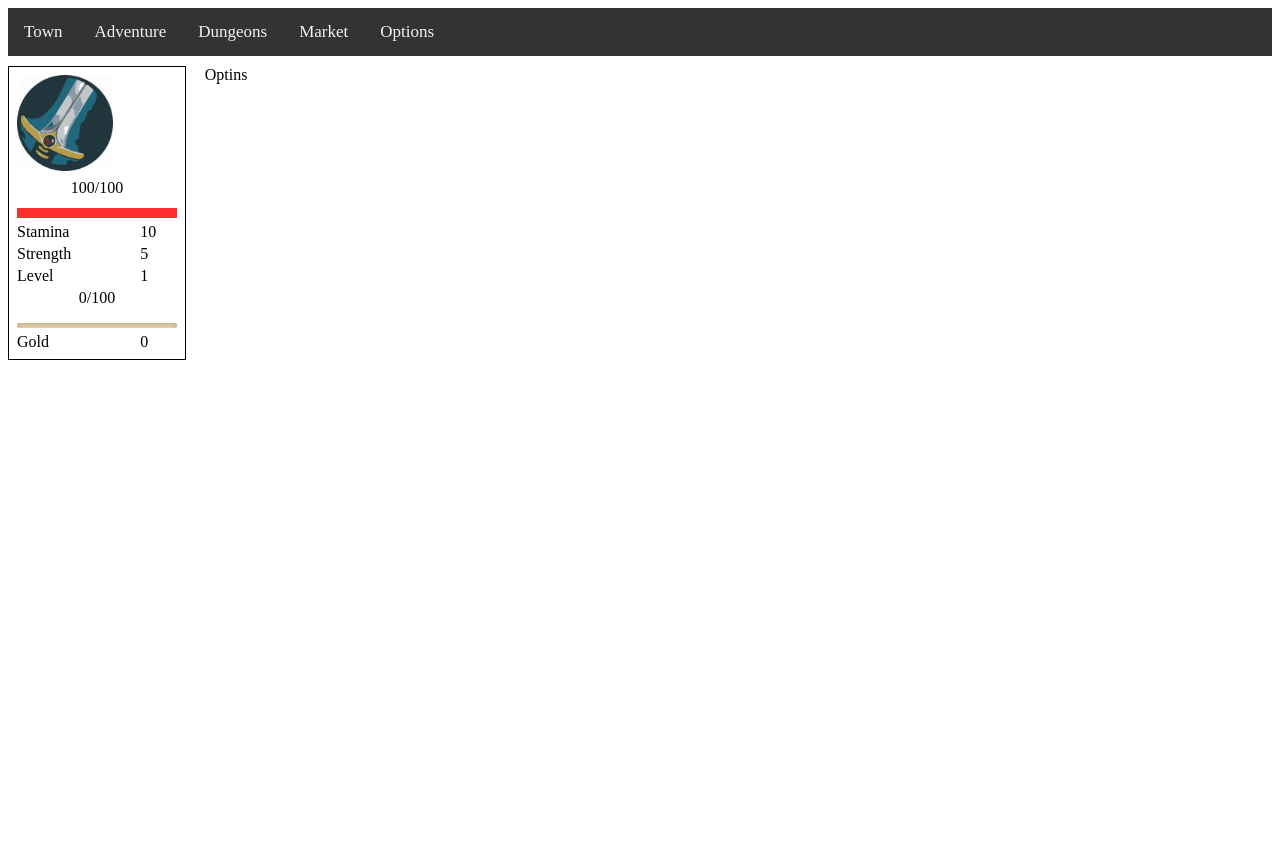
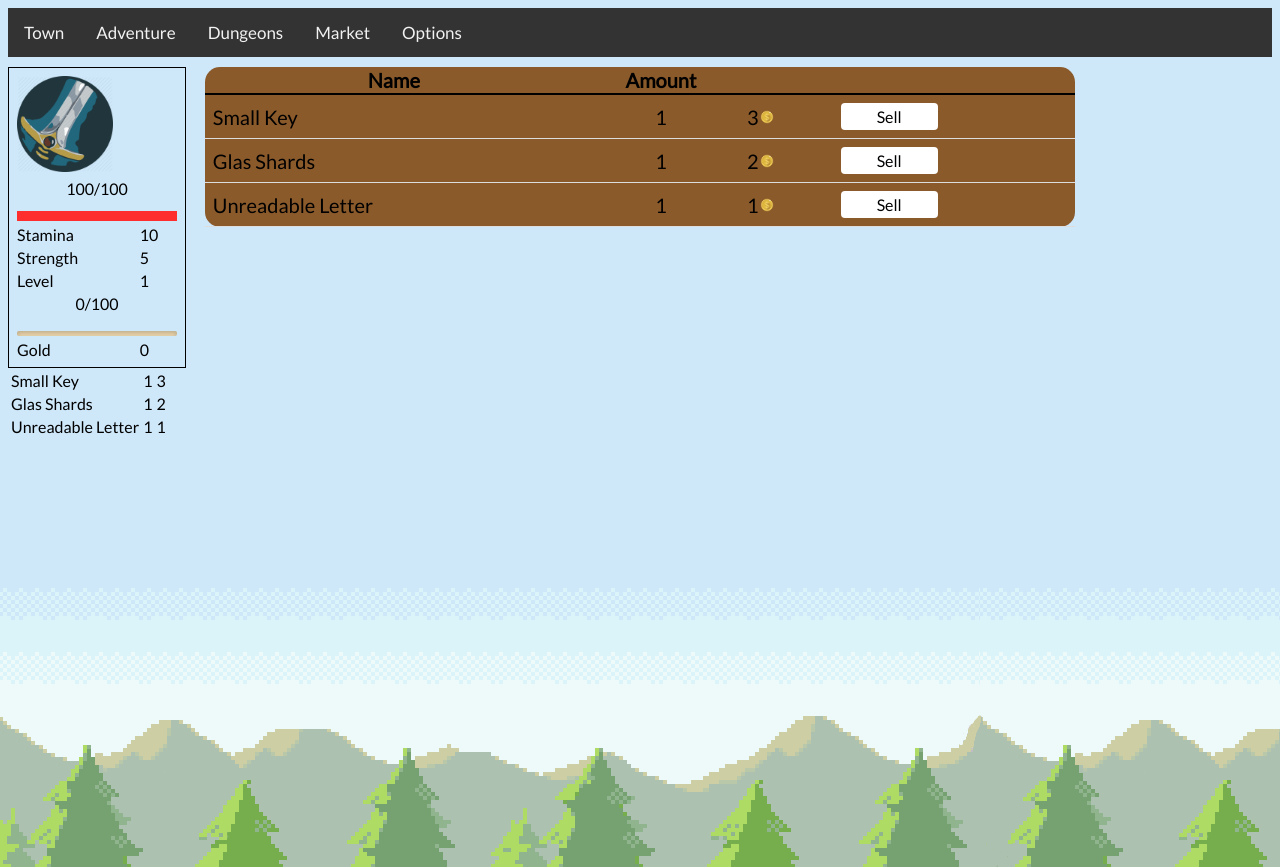
Before and after one commit to HolyAtHome/Revolution-Champion, a website: page index.html in a window 1280 px wide. Drawn offline with Linux system fonts and the light colour scheme.

Commit message:
Multiple Additions - Added Market-Panel   - Items can be sold - Added some css

```diff
--- a/built/core/Core.js
+++ b/built/core/Core.js
@@ -9,6 +9,8 @@ define(["require", "exports", "knockout", "./Global"], function (require, export
             this.currentAdventure = ko.observable(undefined);
             this.navigation(startNav);
             console.log('Starting with Navigation "' + this.navigation() + '"');
+            console.log('Currently we have some Development Things going on. Delet these thing in core.ts later.');
+            this.player.backpack.addItems(Global_1.Global.$Items.junk.getRandom(3));
         }
         Core.prototype.isNavigation = function (nav) {
             return this.navigation() === nav;
@@ -25,5 +27,6 @@ define(["require", "exports", "knockout", "./Global"], function (require, export
     Global_1.Global.$Init();
     var core = new Core('Town');
     ko.applyBindings(core);
+    core.navigation('Market');
 });
 //# sourceMappingURL=Core.js.map
--- a/built/entities/player/Player.js
+++ b/built/entities/player/Player.js
@@ -35,6 +35,18 @@ define(["require", "exports", "./features/Backpack", "knockout", "./../Entity",
         Player.prototype.onMonsterKill = function (monster) {
             this.rewardExp(monster.level());
             this.backpack.addItems(monster.loot);
+            this.sell;
+        };
+        /**
+         * Sells an Item and add the Gold-Value to the Player's gold.
+         * @param {Item} item Item to sell.
+         * @param {number} amount How many times to sell it. (Default is 1)
+         * @memberof Player
+         */
+        Player.prototype.sell = function (item, amount) {
+            if (amount === void 0) { amount = 1; }
+            this.backpack.sell(item, amount);
+            this.gold(this.gold() + (item.goldValue * amount));
         };
         /**
          * Rewards Experience to the Player based on the Level of the Monster that was slain.
--- a/built/entities/player/features/Backpack.js
+++ b/built/entities/player/features/Backpack.js
@@ -35,6 +35,22 @@ define(["require", "exports", "knockout"], function (require, exports, ko) {
         Backpack.prototype.addItems = function (items) {
             var _this = this;
             items.forEach(function (i) { return _this.addItem(i); });
+        };
+        /**
+         * Sells an Item from the Backpack
+         *
+         * @param {Item} item Item to sell
+         * @param {number} amount How many times to sell the Item
+         * @memberof Backpack
+         */
+        Backpack.prototype.sell = function (item, amount) {
+            var toReplace = this.find(item);
+            if (toReplace.amount - amount <= 0) {
+                this.items.remove(toReplace);
+            }
+            else {
+                this.items.replace(toReplace, { item: toReplace.item, amount: toReplace.amount - amount });
+            }
         };
         /**
          * Adds an Item to the Stack.
--- a/built/require-config.js
+++ b/built/require-config.js
@@ -1,6 +1,6 @@
 require.config({
     paths: {
-        'knockout': 'lib/knockout',
+        'knockout': './lib/knockout',
     }
 });
 //# sourceMappingURL=require-config.js.map
--- a/css/style.css
+++ b/css/style.css
@@ -1,3 +1,32 @@
+* {
+    font-family: 'Lato';
+}
+
+body {
+    background-image: url('../resources/images/background.png');
+}
+
+button {
+    outline: none;
+    background-color: rgb(255, 255, 255);
+    border: none;
+    border-radius: 4px;
+    color: black;
+    text-align: center;
+    text-decoration: none;
+    display: inline-block;
+    font-size: 16px;
+    cursor: pointer;
+    padding: 4px 36px;
+}
+
+button:active {
+    outline: none;
+    background-color: #dddddd;
+    box-shadow: 0 2px #666;
+    transform: translateY(1px);
+}
+
 .navigation {
     background-color: #333;
     overflow: hidden;
@@ -78,3 +107,21 @@
 .expbar::-webkit-progress-value {
     background: rgb(67, 46, 255);
 }
+
+.item-table {
+    font-size: 20px;
+    border-collapse: collapse;
+    border-radius: 15px;
+    width: 100%;
+    background-color: #8b5a2b;
+}
+
+.item-table th {
+    border-bottom: 2px solid black;
+}
+
+.item-table td {
+    padding: 8px;
+    text-align: left;
+    border-bottom: 1px solid #ddd;
+}
--- a/index.html
+++ b/index.html
@@ -9,6 +9,7 @@
     <meta name="description" content="A Small Game!">
     <meta name="author" content="Holyoneqt">
 
+    <link href="https://fonts.googleapis.com/css?family=Lato" rel="stylesheet">
     <link rel="stylesheet" href="css/style.css">
 </head>
 
@@ -121,7 +122,27 @@
     </div>
 
     <div class="main-div market-div" data-bind="visible: isNavigation('Market')">
-        Market
+        <table class="item-table">
+            <tr>
+                <th>Name</th>
+                <th>Amount</th>
+                <th></th>
+                <th></th>
+            </tr>
+            <!-- ko foreach: player.backpack.items -->
+            <tr>
+                <td data-bind="text: $data.item.name"></td>
+                <td style="text-align: center;" data-bind="text: $data.amount"></td>
+                <td>
+                    <p style="margin: 0; float: left;" data-bind="text: $data.item.goldValue"></p>
+                    <img src="resources/images/goldcoin.png" alt="goldcoin" style="width: 16px; height: 16px;" />
+                </td>
+                <td>
+                    <button data-bind="click: function() { $root.player.sell($data.item, 1) }">Sell</button>
+                </td>
+            </tr>
+            <!-- /ko -->
+        </table>
     </div>
 
     <div class="main-div options-div" data-bind="visible: isNavigation('Options')">
--- a/src/core/Core.ts
+++ b/src/core/Core.ts
@@ -20,6 +20,10 @@ class Core {
 
         this.navigation(startNav);
         console.log('Starting with Navigation "' + this.navigation() + '"');
+
+        console.log('Currently we have some Development Things going on. Delet these thing in core.ts later.');
+        this.player.backpack.addItems(Global.$Items.junk.getRandom(3));
+
     }
 
     isNavigation(nav: String) : boolean {
@@ -40,3 +44,4 @@ Global.$Init();
 
 let core = new Core('Town');
 ko.applyBindings(core);
+core.navigation('Market');
--- a/src/require-config.ts
+++ b/src/require-config.ts
@@ -1,6 +1,6 @@
 declare var require: any;
 require.config({
     paths: {
-        'knockout': 'lib/knockout',
+        'knockout': './lib/knockout',
     }
 });
```
Also changed, not shown: src/entities/player/Player.ts (+11 -0 lines), src/entities/player/features/Backpack.ts (+16 -0 lines), README.md, resources/images/background.png (added), resources/images/goldcoin.png (added).
